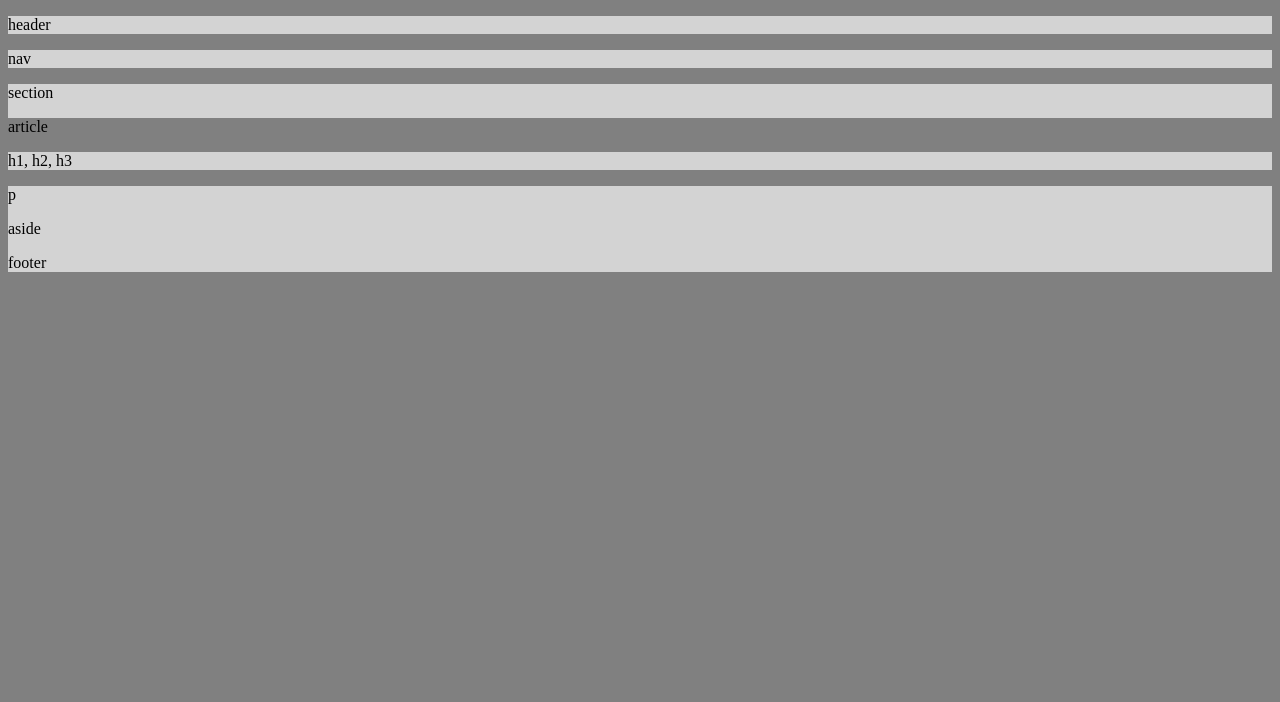
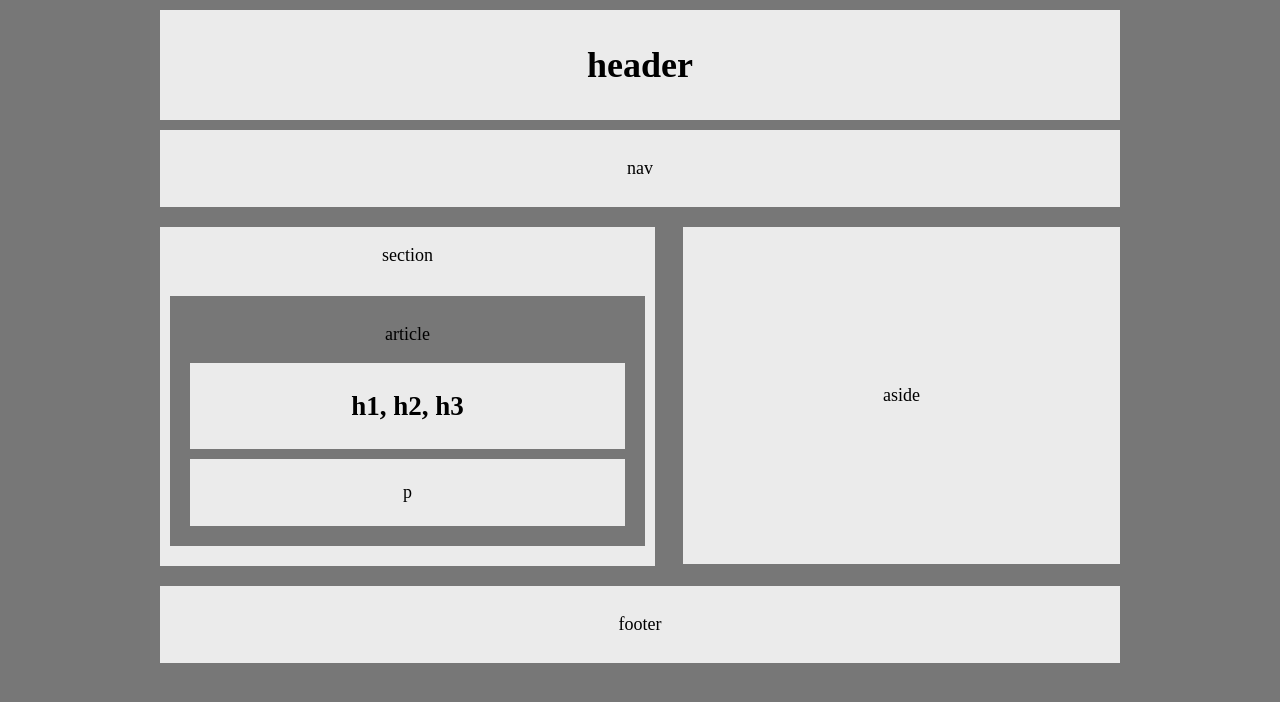
Before and after one commit to robertprine2/HW-Wireframe, a plain HTML site: page index.html in a window 1280 px wide. Drawn offline with Linux system fonts and the light colour scheme.

Commit message:
wireframe complete

```diff
--- a/index.html
+++ b/index.html
@@ -5,28 +5,33 @@
 	<link rel="stylesheet" type="text/css" href="style.css">
 </head>
 <body>
+	<div id="page-wrap">
 		<header>
-		<p>header</p>
+			<h1>header</h1>
 		</header>
 		<nav>
 			<p>nav</p>
 		</nav>
+		<div id="wrap">
 			<section>
 				<p>section</p>
 				<article>
 					<p>article</p>
-			<div>
-				<p>h1, h2, h3</p>
+					<div class="articleDiv">
+						<h2>h1, h2, h3</h2>
 					</div>
-			<div>
+					<div class="articleDiv">
 						<p>p</p>
 					</div>
 				</article>
+			</section>
 			<aside>
 				<p>aside</p>
 			</aside>
+		</div>
 		<footer>
 			<p>footer</p>
 		</footer>
+	</div>
 </body>
 </html>
--- a/style.css
+++ b/style.css
@@ -1,31 +1,67 @@
+
+
 body {
-	background: grey;
+	background: #777;
+	font-family: 'Arial', 'Helvetica Neue' Helvetica, sans-serif;
+	font-size: 18px;
+	text-align: center;
+}
+
+#page-wrap {
+	width: 960px;
+	margin: 0 auto;
 }
 
 header {
-	background: lightgrey;
+	background: #ebebeb;
+	padding: 10px;
+	margin: 10px 0px 10px 0px;
+
 }
 
 nav {
-	background: lightgrey;
+	background: #ebebeb;
+	padding: 10px;
+	margin-bottom: 10px;
+}
+
+#wrap {
+	overflow: hidden;
+	margin: 0px;
+	padding-left: 495px;
+	padding-right: 445px;
 }
 
 section {
-	background: lightgrey;
+	background: #ebebeb;
+	width: 495px;
+	float: left;
+	margin: 10px 0px 10px -495px;
+	padding-bottom: 10px;
 }
 
 article {
-	background: grey;
+	background: #777;
+	margin: 30px 10px 10px 10px;
+	padding: 10px;
 }
 
-div {
-	background: lightgrey;
+.articleDiv {
+	background: #ebebeb;
+	margin: 10px;
+	padding: 5px;
 }
 
 aside {
-	background: lightgrey;
+	background: #ebebeb;
+	float: right;
+	padding: 140px 200px 140px 200px;
+	margin: 10px -445px 10px 0px;
 }
 
 footer {
-	background: lightgrey;
+	background: #ebebeb;
+	clear: both;
+	padding: 10px;
+	margin: 10px 0px 10px 0px;
 }
```
Lines whose indentation alone changed are shown as unchanged.
